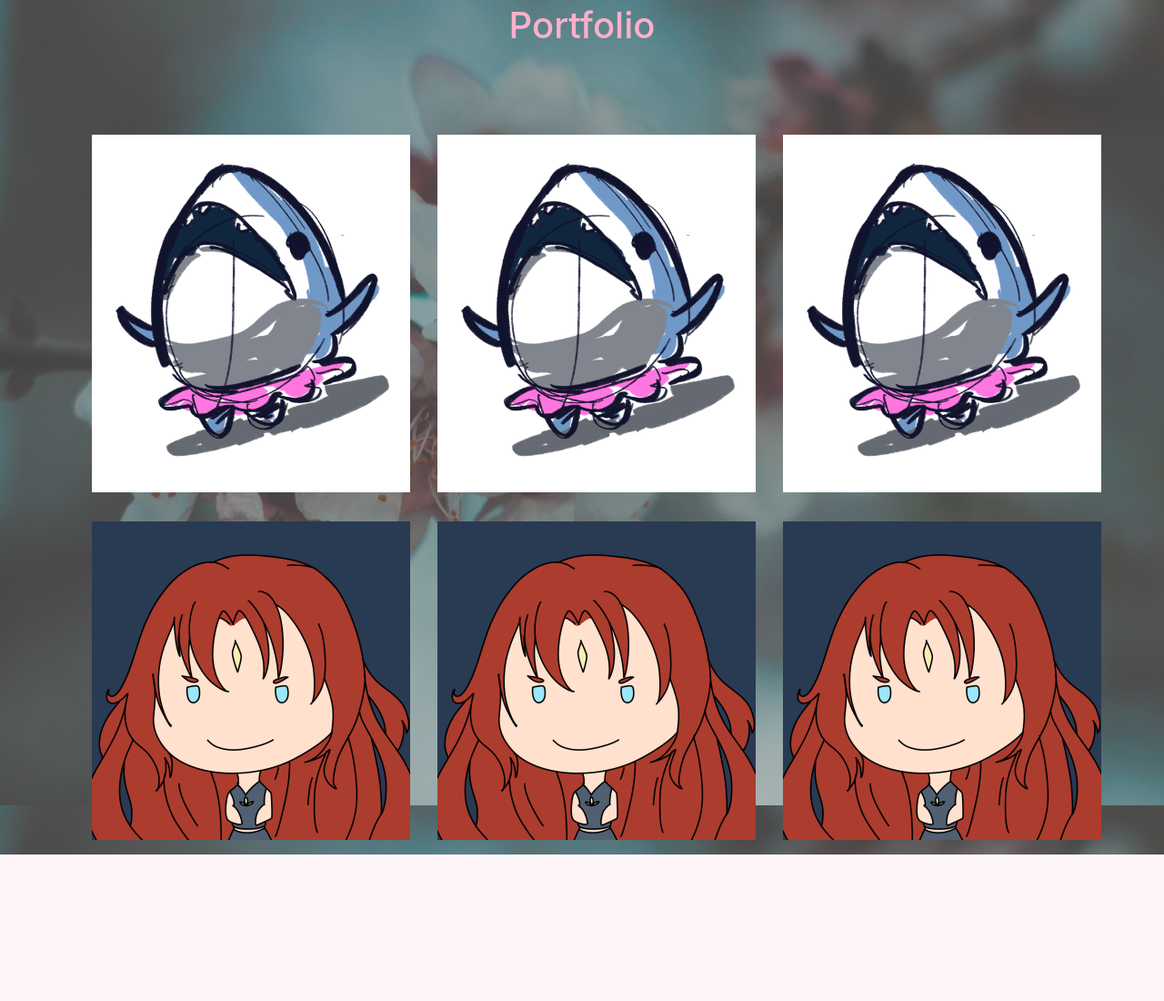
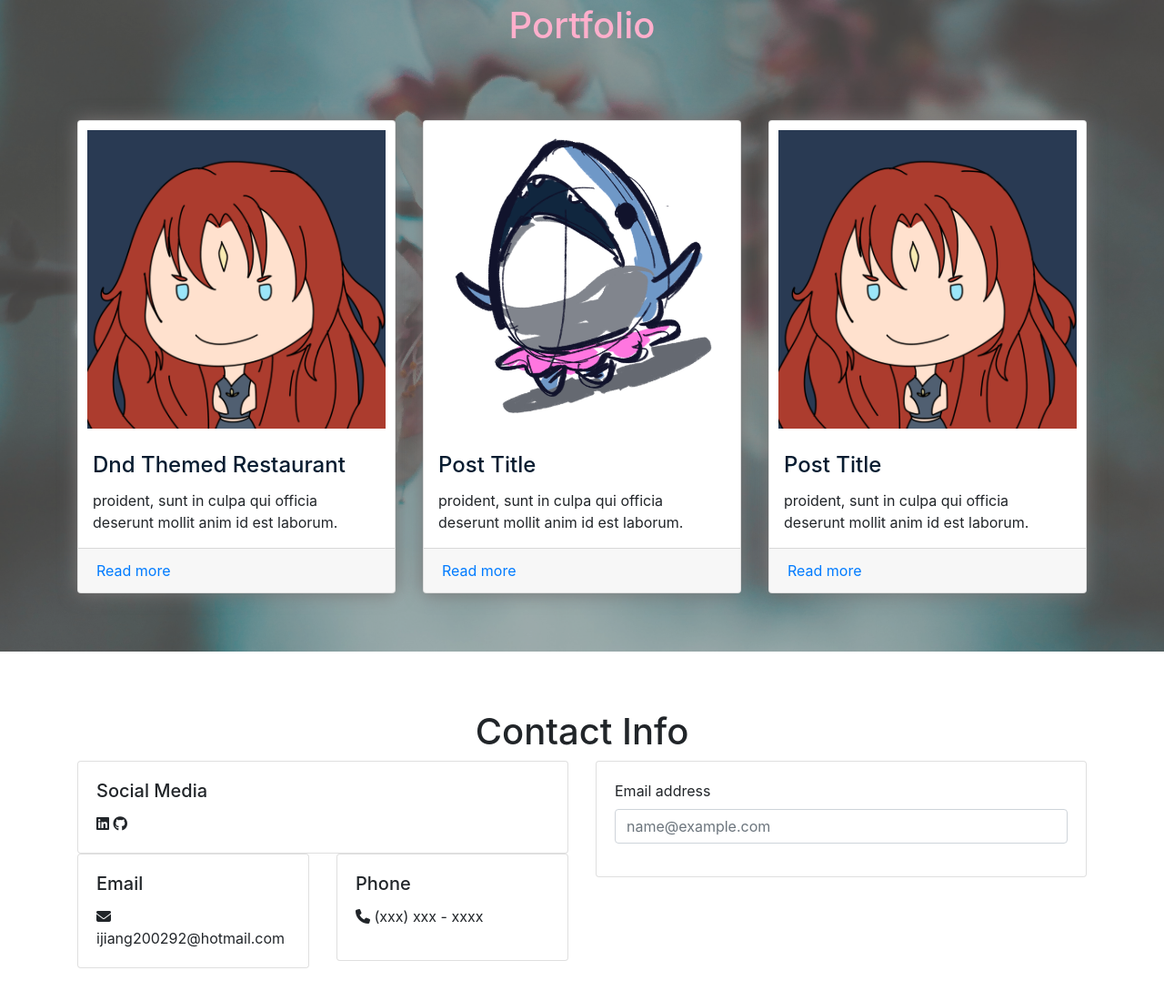
Before and after one commit to Clocloaky/portfoliopage, a website: page index.html in a window 1280 px wide. Shown: the part 1640-2740 px from the top of the page at 91% size. Before the commit the page ends 2643 px from the top, so only its background shows below. Drawn offline with nearby package versions, Linux system fonts and the light colour scheme.

Commit message:
remade the portfolio section to use cards so I can have a blog to explain my designs. Created contact infor section at the bottom. working on it ^^;;

```diff
--- a/css/main.css
+++ b/css/main.css
@@ -39,7 +39,7 @@
 }
 
 .maincolor {
-    background-color: #fdf5f8;
+    background-color: #ffffff;
 }
 
 .bg-dark {
@@ -48,6 +48,16 @@
 
 .bg-primary {
     background-color: #007bff !important
+}
+
+.contact {
+    margin: 4em 0;
+    position: relative;
+}
+
+.about h1 {
+    color: #071c30;
+    margin: 1em 0em 2em 0em;
 }
 
 .description {
@@ -126,6 +136,7 @@
 /*Portfolio*/
 .portfolio {
     margin: 4em 0;
+    padding-bottom: 4em;
     position: relative;
     background-image: url('../images/headerback.jpg');
     background-attachment: fixed;
@@ -138,11 +149,41 @@
     margin: 2em;
 }
 
+.portfolio-img-container {
+    position: relative;
+}
+
+.portfolio-img-container::after {
+    content: "";
+    display: block;
+    padding-bottom: 100%;
+}
+
 .portfolio img {
-    display: block;
-    height: auto;
+    position: absolute;
     width: 100%;
-    margin: 1em;
+    height: 100%;
+    object-fit: cover;
+}
 
+.portfolio .card {
+    box-shadow: 0 0 20px rgb(122, 118, 118);
+}
+
+.portfolio .card img {
+    width: 100%;
+    padding: 10px;
+}
+
+.portfolio .card-title {
+    color: #071c30;
+    inline-size: auto;
+    overflow: hidden;
+    text-overflow: ellipsis;
+    white-space: nowrap;
 
 }
+
+.portfolio .card-body {
+    padding: 1em;
+}
--- a/index.html
+++ b/index.html
@@ -10,6 +10,10 @@
     <link rel="stylesheet" href="https://maxcdn.bootstrapcdn.com/bootstrap/4.0.0/css/bootstrap.min.css"
         integrity="sha384-Gn5384xqQ1aoWXA+058RXPxPg6fy4IWvTNh0E263XmFcJlSAwiGgFAW/dAiS6JXm" crossorigin="anonymous">
     <link rel="stylesheet" type="text/css" href="css/main.css">
+    <link rel="stylesheet" href="https://cdnjs.cloudflare.com/ajax/libs/font-awesome/6.1.1/css/all.min.css"
+        integrity="sha512-KfkfwYDsLkIlwQp6LFnl8zNdLGxu9YAA1QvwINks4PhcElQSvqcyVLLD9aMhXd13uQjoXtEKNosOWaZqXgel0g=="
+        crossorigin="anonymous" referrerpolicy="no-referrer" />
+
     <title>Portfolio Page</title>
 </head>
 
@@ -82,26 +86,124 @@
                 </div>
             </div>
             <div class="row">
-                <div class="col-lg-4 col-md-4 col-sm-12">
-                    <img src="images/placeholder2.png" class="img-fluid">
+                <div class="col-md-4 col-lg-4 col-sm-12">
+                    <div class="card">
+                        <div class="card-img portfolio-img-container">
+                            <img src="images/placeholder.png" class="img-fluid">
                         </div>
-                <div class="col-lg-4 col-md-4 col-sm-12">
-                    <img src="images/placeholder2.png" class="img-fluid">
+
+                        <div class="card-body">
+                            <h4 class="card-title">Dnd Themed Restaurant</h4>
+                            <p class="card-text">
+
+                                proident, sunt in culpa qui officia deserunt mollit anim id est laborum.
+                            </p>
                         </div>
-                <div class="col-lg-4 col-md-4 col-sm-12">
+                        <div class="card-footer">
+                            <a href="" class="card-link">Read more</a>
+                        </div>
+                    </div>
+                </div>
+
+                <div class="col-md-4 col-lg-4 col-sm-12">
+                    <div class="card">
+                        <div class="card-img portfolio-img-container">
                             <img src="images/placeholder2.png" class="img-fluid">
                         </div>
 
-                <div class="col-lg-4 col-md-4 col-sm-12">
-                    <img src="images/placeholder.png" class="img-fluid">
+                        <div class="card-body">
+                            <h4 class="card-title">Post Title</h4>
+                            <p class="card-text">
+
+                                proident, sunt in culpa qui officia deserunt mollit anim id est laborum.
+                            </p>
                         </div>
-                <div class="col-lg-4 col-md-4 col-sm-12">
-                    <img src="images/placeholder.png" class="img-fluid">
+                        <div class="card-footer">
+                            <a href="" class="card-link">Read more</a>
                         </div>
-                <div class="col-lg-4 col-md-4 col-sm-12">
+                    </div>
+                </div>
+
+                <div class="col-md-4 col-lg-4 col-sm-12">
+                    <div class="card">
+                        <div class="card-img portfolio-img-container">
                             <img src="images/placeholder.png" class="img-fluid">
                         </div>
 
+                        <div class="card-body">
+                            <h4 class="card-title">Post Title</h4>
+                            <p class="card-text">
+
+                                proident, sunt in culpa qui officia deserunt mollit anim id est laborum.
+                            </p>
+                        </div>
+                        <div class="card-footer">
+                            <a href="" class="card-link">Read more</a>
+                        </div>
+                    </div>
+                </div>
+            </div>
+        </div>
+    </div>
+
+    <div class="contact">
+        <div class="container">
+
+            <div class="row">
+
+                <div class="col-12">
+                    <h1 class="text-center">Contact Info</h1>
+                </div>
+
+                <div class="col-lg-6 col-12">
+
+                    <div class="card">
+                        <div class="card-body">
+                            <h5 class="card-title">Social Media</h5>
+                            <i class="fa-brands fa-linkedin"></i>
+                            <i class="fa-brands fa-github"></i>
+                        </div>
+                    </div>
+
+                    <div class="row">
+
+                        <div class="col-md-6 col-12">
+                            <div class="card">
+                                <div class="card-body">
+                                    <h5 class="card-title">Email</h5>
+                                    <p class="card-text"><i class="fa-solid fa-envelope"></i> ijiang200292@hotmail.com</p>
+                                </div>
+                            </div>
+                        </div>
+
+                        <div class="col-md-6 col-12">
+                            <div class="card">
+                                <div class="card-body">
+                                    <h5 class="card-title">Phone</h5>
+                                    <p><i class="fa-solid fa-phone"></i> (xxx) xxx - xxxx</p>
+                                </div>
+                            </div>
+                        </div>
+
+                    </div>
+
+                </div>
+
+                <div class="col-lg-6 col-12">
+                    <div class="card">
+                        <div class="card-body">
+                            <form>
+                                <div class="form-group">
+                                    <label for="exampleFormControlInput1">Email address</label>
+                                    <input type="email" class="form-control" id="exampleFormControlInput1"
+                                        placeholder="name@example.com">
+                                </div>
+                            </form>
+                        </div>
+                    </div>
+                </div>
+
+            </div>
 
         </div>
     </div>
```
Lines whose indentation alone changed are shown as unchanged.
